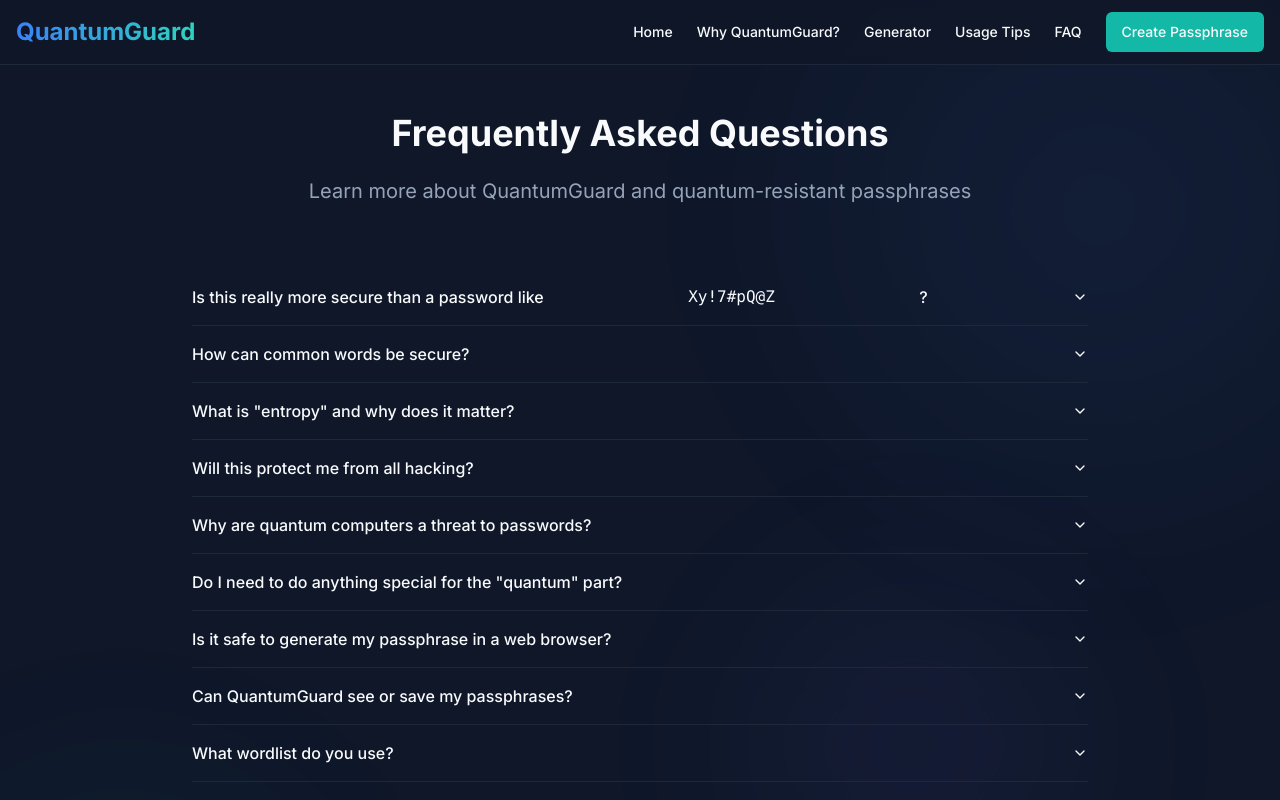
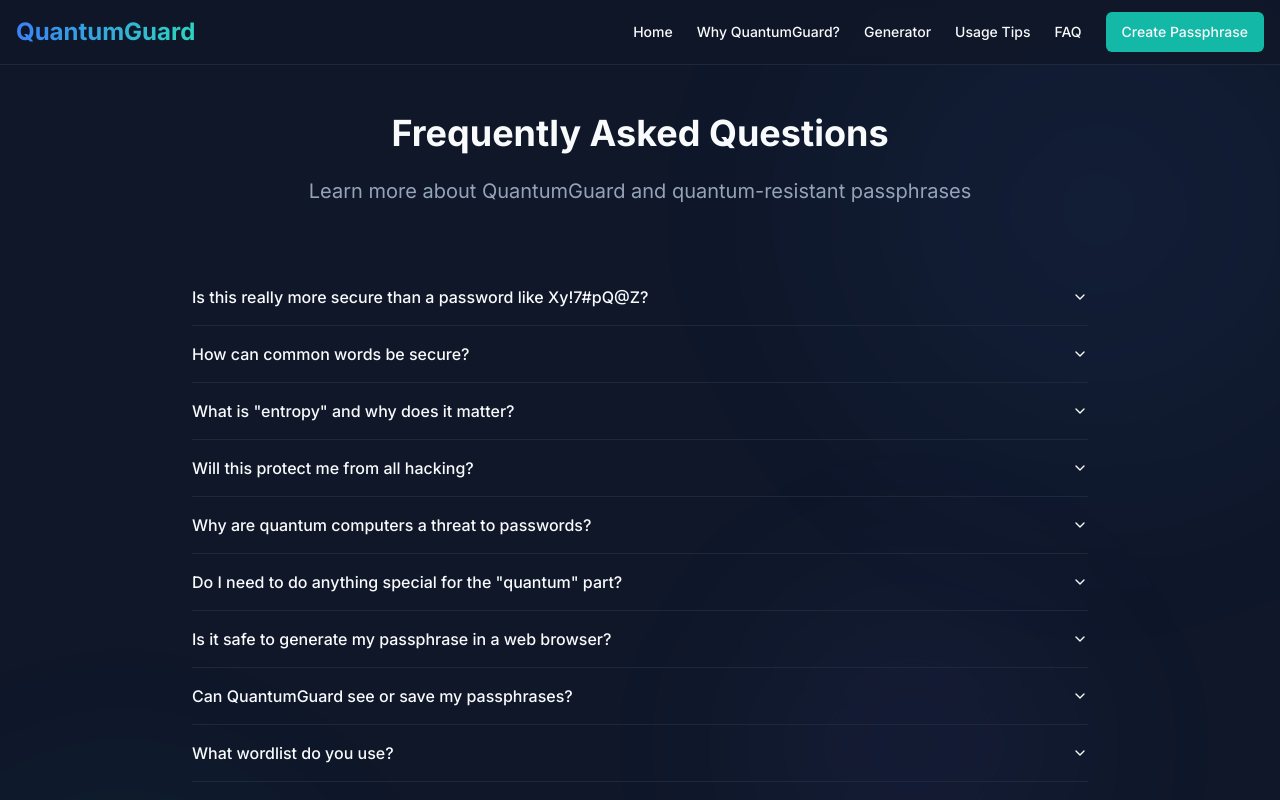
Before and after one commit to AAsteriskz7/QuantumGuard, a Next.js app: page /faq in a window 1280 px wide. Shown: the top 800 px of the page. Built offline with nearby package versions, Linux system fonts and the light colour scheme.

Commit message:
fixed issue on faq page

```diff
--- a/app/faq/page.tsx
+++ b/app/faq/page.tsx
@@ -15,11 +15,11 @@ export default function FAQPage() {
         <Accordion type="single" collapsible className="w-full">
           <AccordionItem value="item-1">
             <AccordionTrigger>
-              Is this really more secure than a password like <code>Xy!7#pQ@Z</code>?
+              Is this really more secure than a password like Xy!7#pQ@Z?
             </AccordionTrigger>
             <AccordionContent>
               <p className="mb-3">
-                Yes, significantly so. While <code>Xy!7#pQ@Z</code> looks complex, it only has about 53 bits of entropy.
+                Yes, significantly so. While Xy!7#pQ@Z looks complex, it only has about 53 bits of entropy.
               </p>
               <p className="mb-3">
                 A 6-word passphrase from our system has approximately 77 bits of entropy, and an 8-word passphrase has
```
